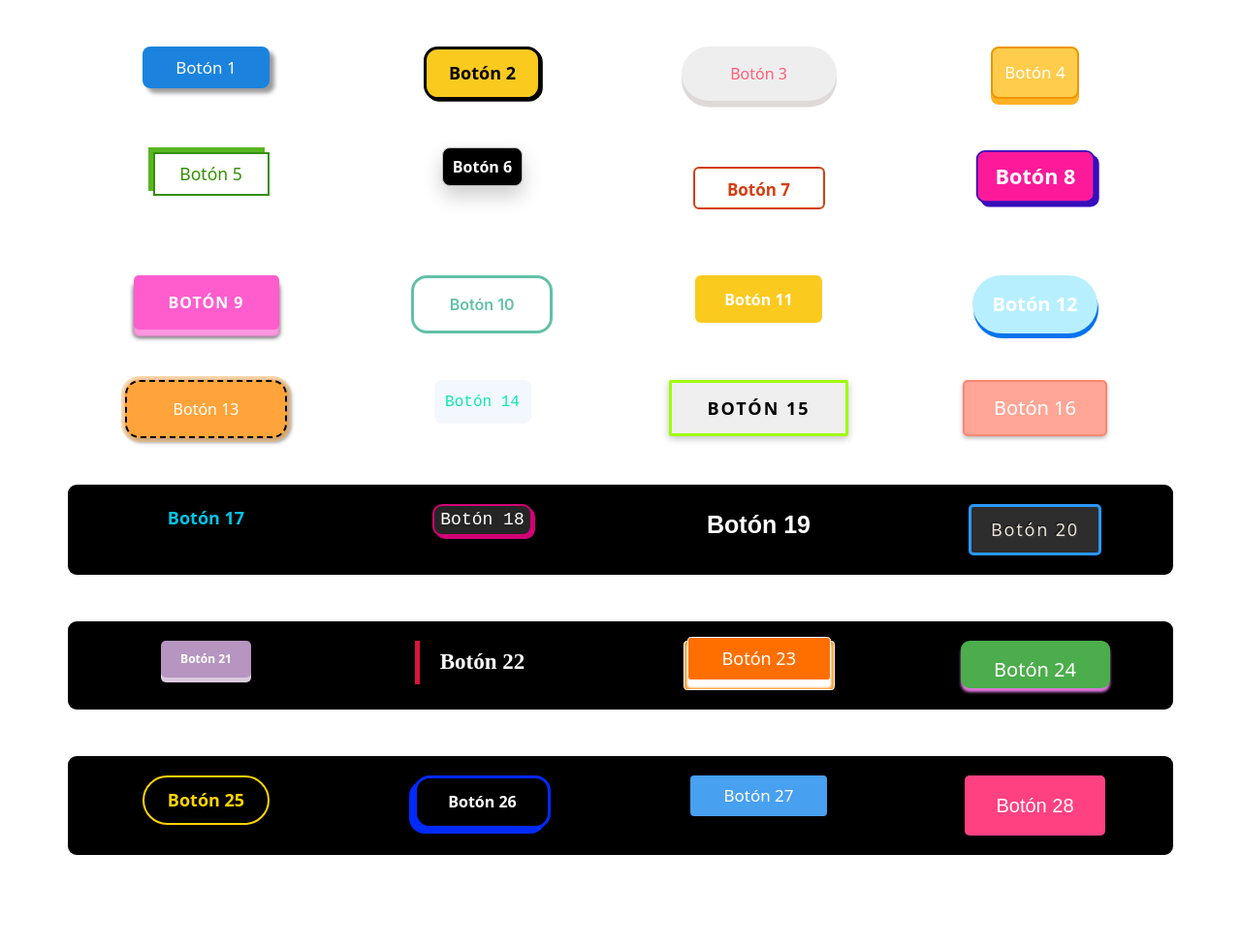
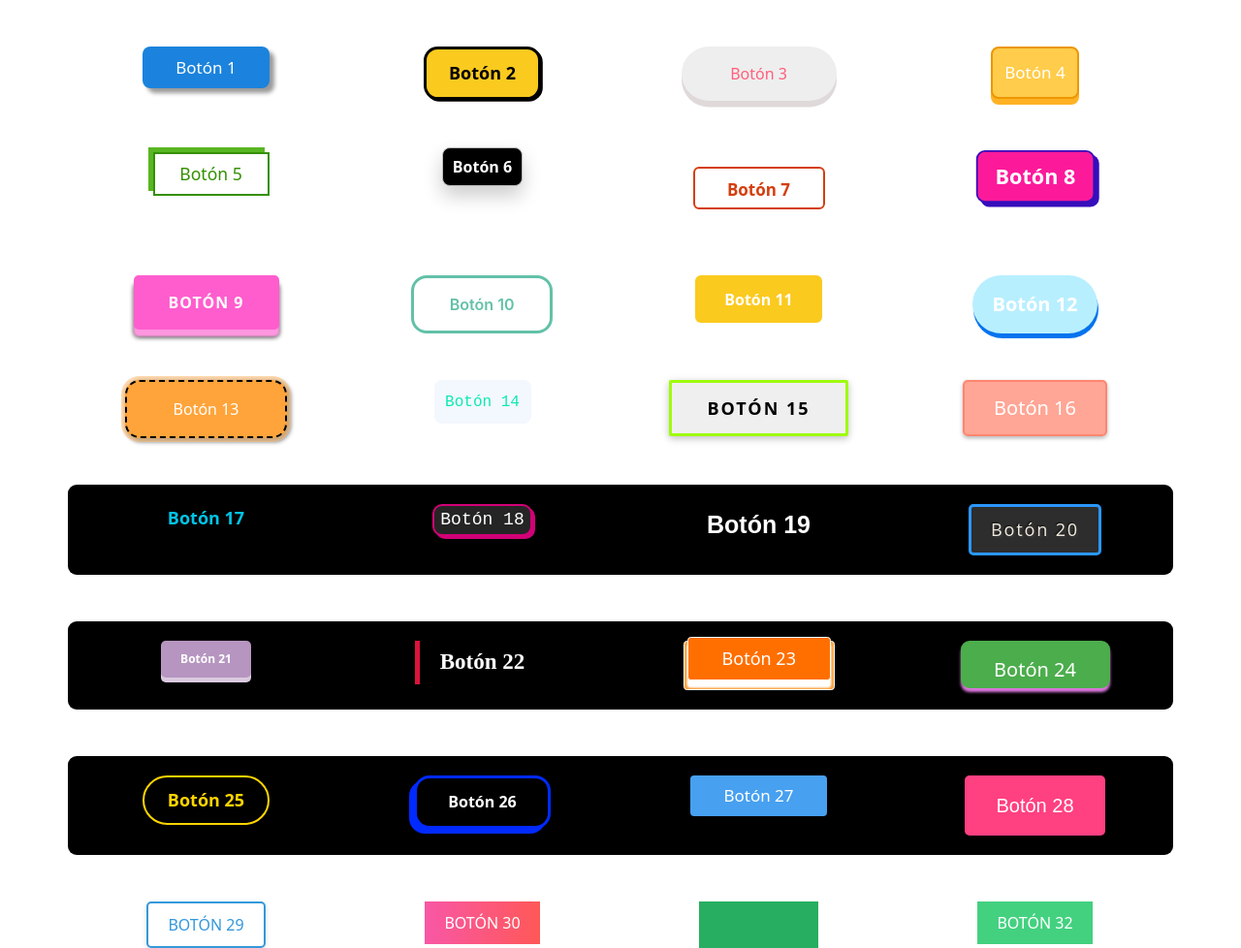
Before and after one commit to EduardoHernandezGuzman/botones-de-prueba-1, a website: page index.html in a window 1280 px wide. Shown: the whole page at 97% size. Before the commit the page ends 882 px from the top, so only its background shows below. Drawn offline with nearby package versions, Linux system fonts and the light colour scheme.

Commit message:
Añadidos botones 29, 30, 31 y 32

```diff
--- a/index.html
+++ b/index.html
@@ -169,6 +169,28 @@
     </div>
   </div>
 
+  <div class="container text-center mt-5">
+    <div class="row row-cols-4">
+
+      <div class="col">
+        <button id="boton29"> Botón 29
+        </button>
+      </div>
+      <div class="col">
+        <button id="boton30"> Botón 30
+        </button>
+      </div>
+      <div class="col">
+        <button id="boton31"> Botón 31
+        </button>
+      </div>
+      <div class="col">
+        <button id="boton32"> Botón 32
+        </button>
+      </div>
+    </div>
+  </div>
+
 
   <script src="https://cdn.jsdelivr.net/npm/@popperjs/core@2.11.8/dist/umd/popper.min.js"
     integrity="sha384-I7E8VVD/ismYTF4hNIPjVp/Zjvgyol6VFvRkX/vR+Vc4jQkC+hVqc2pM8ODewa9r"
--- a/styles.css
+++ b/styles.css
@@ -825,3 +825,102 @@
   width: 100%;
   transform: rotate(180deg);
 }
+
+/* BOTÓN 29 */
+#boton29 {
+  padding: 10px 20px;
+  border-radius: 5px;
+  border: 2px solid #3498db;
+  background-color: #fff;
+  color: #3498db;
+  font-size: 16px;
+  text-transform: uppercase;
+  box-shadow: 0 4px 6px rgba(0, 0, 0, 0.1);
+  transition: all 0.3s ease;
+}
+
+#boton29:hover {
+  background-color: #3498db;
+  color: #fff;
+}
+
+/* BOTÓN 30 */
+#boton30 {
+  padding: 10px 20px;
+  border: none;
+  background: linear-gradient(to right, #f857a6, #ff5858);
+  color: #fff;
+  font-size: 16px;
+  text-transform: uppercase;
+  transition: all 0.3s ease;
+}
+
+#boton30:hover {
+  transform: scale(1.1);
+}
+
+/* BOTÓN 31 */
+#boton31 {
+  padding: 10px 20px;
+  border: 2px solid #27ae60;
+  background-color: transparent;
+  color: #27ae60;
+  font-size: 16px;
+  text-transform: uppercase;
+  position: relative;
+  overflow: hidden;
+}
+
+#boton31::before {
+  content: '';
+  position: absolute;
+  top: 50%;
+  left: 50%;
+  width: 300%;
+  height: 300%;
+  background: #27ae60;
+  transition: all 0.5s ease;
+  z-index: 0;
+  border-radius: 50%;
+  transform: translate(-50%, -50%);
+}
+
+#boton31:hover::before {
+  width: 0;
+  height: 0;
+}
+
+/* BOTÓN 32 */
+#boton32 {
+  padding: 10px 20px;
+  border: none;
+  background-color: #2ecc71;
+  color: #fff;
+  font-size: 16px;
+  text-transform: uppercase;
+  position: relative;
+  overflow: hidden;
+}
+
+#boton32::before {
+  content: '';
+  position: absolute;
+  top: 50%;
+  left: 50%;
+  width: 300%;
+  height: 300%;
+  background: rgba(255, 255, 255, 0.1);
+  transition: all 0.5s ease;
+  z-index: 0;
+  border-radius: 50%;
+  transform: translate(-50%, -50%);
+}
+
+#boton32:hover::before {
+  width: 0;
+  height: 0;
+}
+
+#boton32:hover {
+  box-shadow: 0 0 10px 3px rgba(46, 204, 113, 0.4);
+}
```
